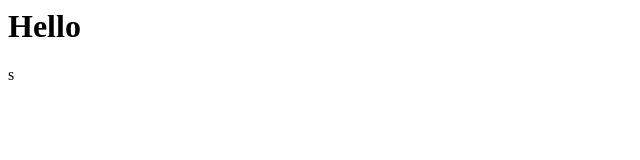
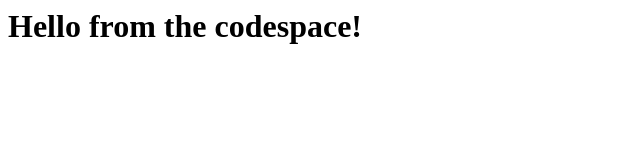
Before and after one commit to Trelot/skills-code-with-codespaces, a plain HTML site: page index.html in a window 1280 px wide. Shown: the whole page, without its empty margins (0-640 px from the left). Drawn offline with Linux system fonts and the light colour scheme.

Commit message:
Adding hello from the codespace!

```diff
--- a/index.html
+++ b/index.html
@@ -1,4 +1 @@
-<html>
-  <h1>Hello</h1>
-</html>
-s
+<h1>Hello from the codespace!</h1>
```
